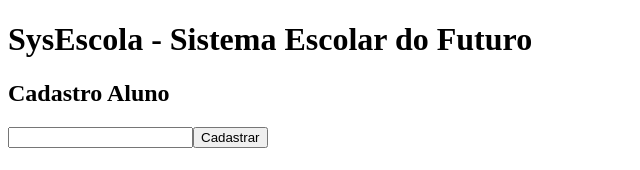
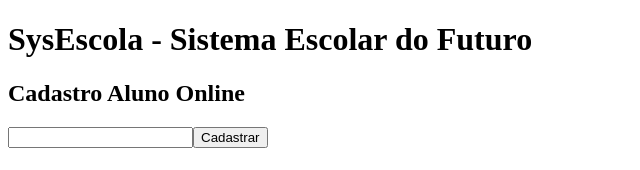
Before and after one commit to guilhermepadilha/estudo-angular, an Angular app in the folder sys-escola/: page / in a window 1280 px wide. Shown: the top 170 px of the page, without its empty margins (0-640 px from the left). Built offline with nearby package versions, Linux system fonts and the light colour scheme.

Commit message:
Realizei uma alteração no arquivo: Cadastro Aluno

```diff
--- a/sys-escola/src/app/cadastro-aluno/cadastro-aluno.component.html
+++ b/sys-escola/src/app/cadastro-aluno/cadastro-aluno.component.html
@@ -1,5 +1,5 @@
 <form (ngSubmit)="cadastrar()">
-    <h2>Cadastro Aluno</h2>
+    <h2>Cadastro Aluno Online</h2>
     <input id="nome" name="nome" [(ngModel)]="nome" type="text"/>
     <button type="submit">Cadastrar</button>
 </form>
```
